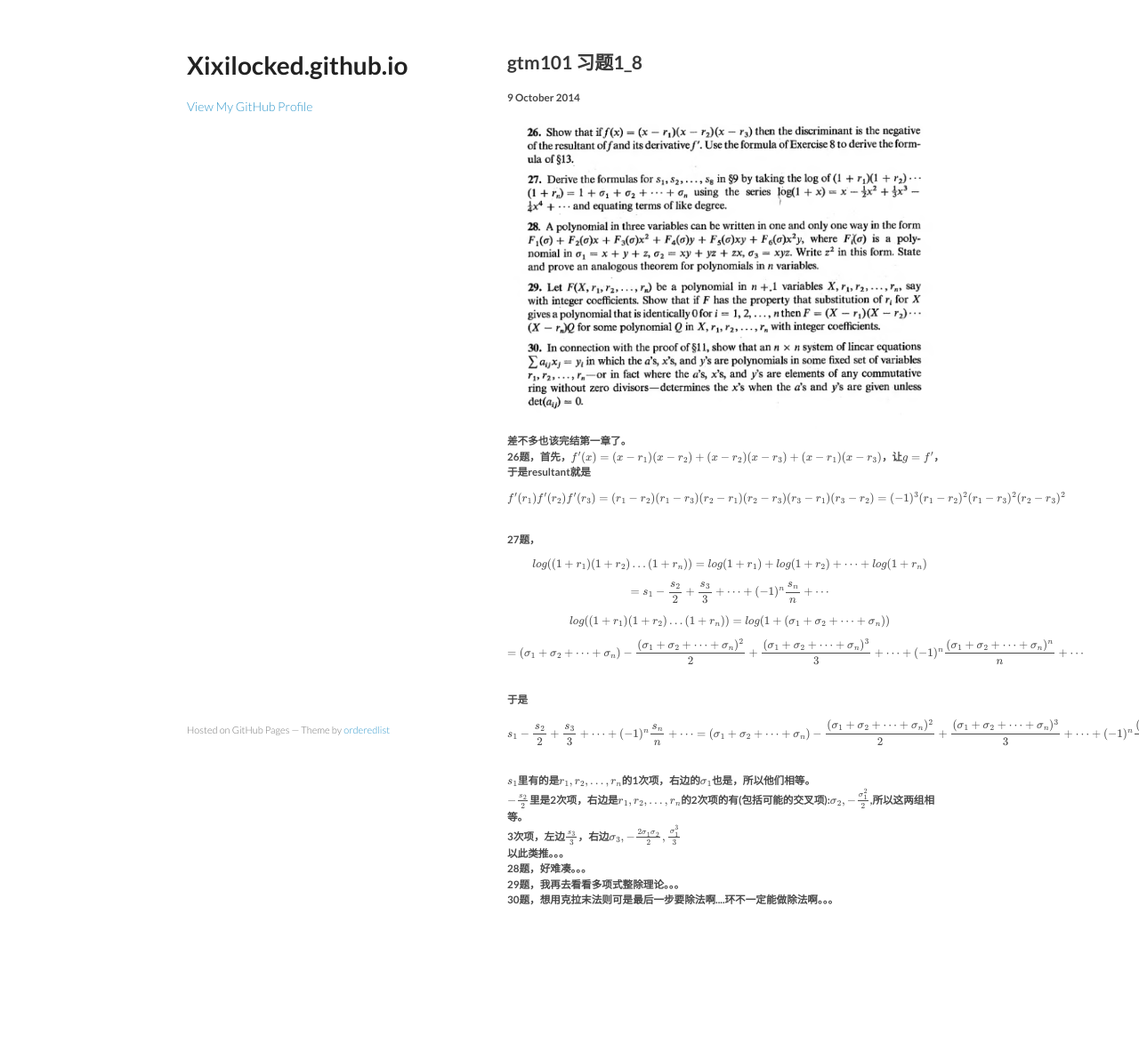
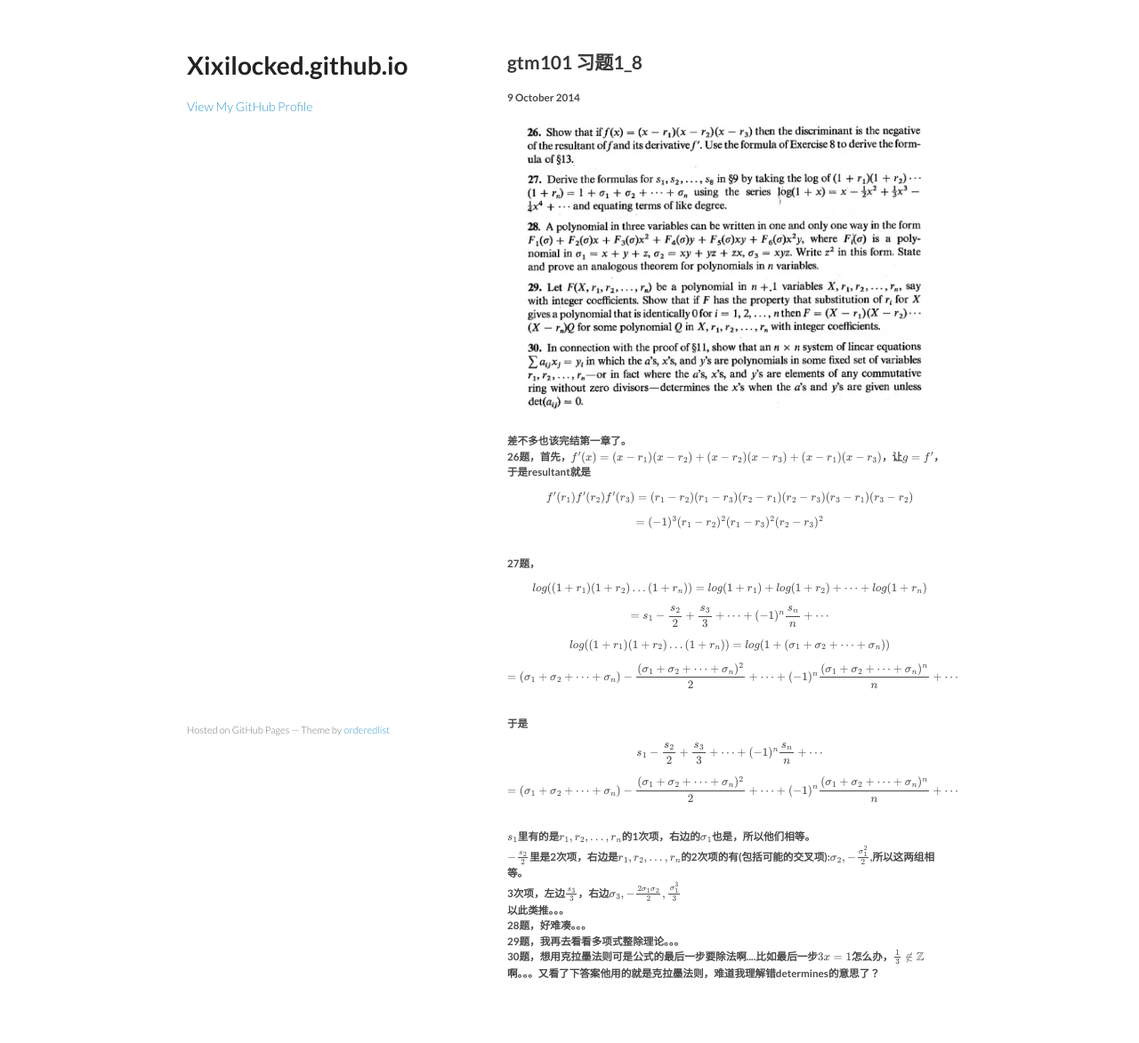
Before and after one commit to XiXiLocked/XiXiLocked.github.io, a Jekyll site: the page built from _posts/2014-10-9-gtm101_13.html, in a window 1280 px wide. Shown: the whole page at 89% size. Built offline with Jekyll 4.4.1, drawn with Linux system fonts in a browser that asks for light colours; formulas are drawn with MathJax 3; before the commit the page ends 1091 px from its top, so only the background shows below that.

Commit message:
read up to 17 Oct 10

```diff
--- a/_posts/2014-10-9-gtm101_13.html
+++ b/_posts/2014-10-9-gtm101_13.html
@@ -8,18 +8,18 @@
 <p>
 <img src="/img/gtm101/ex1_8.png" > <br />
 差不多也该完结第一章了。<br />
-26题，首先，$f'(x)=(x-r_1)(x-r_2)+(x-r_2)(x-r_3)+(x-r_1)(x-r_3)$，让$g=f'$，于是resultant就是$$f'(r_1) f'(r_2) f'(r_3)=(r_1-r_2)(r_1-r_3)(r_2-r_1)(r_2-r_3)(r_3-r_1)(r_3-r_2)=(-1)^3(r_1-r_2)^2 (r_1-r_3)^2 (r_2-r_3)^2$$<br />
+26题，首先，$f'(x)=(x-r_1)(x-r_2)+(x-r_2)(x-r_3)+(x-r_1)(x-r_3)$，让$g=f'$，于是resultant就是$$f'(r_1) f'(r_2) f'(r_3)=(r_1-r_2)(r_1-r_3)(r_2-r_1)(r_2-r_3)(r_3-r_1)(r_3-r_2)$$  $$=(-1)^3(r_1-r_2)^2 (r_1-r_3)^2 (r_2-r_3)^2$$<br />
 
 27题，$$log((1+r_1)(1+r_2) \ldots (1+r_n))=log(1+r_1)+log(1+r_2)+ \cdots +log(1+r_n)$$
 $$=s_1-\frac{s_2}{2}+\frac{s_3}{3}+ \cdots + (-1)^n \frac{s_n}{n}+ \cdots $$
 $$log((1+r_1)(1+r_2) \ldots (1+r_n))=log(1+(\sigma_1+\sigma_2+\cdots+\sigma_n))$$
-$$=(\sigma_1+\sigma_2+\cdots+\sigma_n)-\frac{(\sigma_1+\sigma_2+\cdots+\sigma_n)^2}{2}+\frac{(\sigma_1+\sigma_2+\cdots+\sigma_n)^3}{3}+ \cdots + (-1)^n \frac{(\sigma_1+\sigma_2+\cdots+\sigma_n)^n}{n}+ \cdots $$<br />
-于是$$s_1-\frac{s_2}{2}+\frac{s_3}{3}+ \cdots + (-1)^n \frac{s_n}{n}+ \cdots =(\sigma_1+\sigma_2+\cdots+\sigma_n)-\frac{(\sigma_1+\sigma_2+\cdots+\sigma_n)^2}{2}+\frac{(\sigma_1+\sigma_2+\cdots+\sigma_n)^3}{3}+ \cdots + (-1)^n \frac{(\sigma_1+\sigma_2+\cdots+\sigma_n)^n}{n}+ \cdots $$<br />
+$$=(\sigma_1+\sigma_2+\cdots+\sigma_n)-\frac{(\sigma_1+\sigma_2+\cdots+\sigma_n)^2}{2}+ \cdots + (-1)^n \frac{(\sigma_1+\sigma_2+\cdots+\sigma_n)^n}{n}+ \cdots $$<br />
+于是$$s_1-\frac{s_2}{2}+\frac{s_3}{3}+ \cdots + (-1)^n \frac{s_n}{n}+ \cdots $$  $$=(\sigma_1+\sigma_2+\cdots+\sigma_n)-\frac{(\sigma_1+\sigma_2+\cdots+\sigma_n)^2}{2}+ \cdots + (-1)^n \frac{(\sigma_1+\sigma_2+\cdots+\sigma_n)^n}{n}+ \cdots $$<br />
 $s_1$里有的是$r_1,r_2,\ldots,r_n$的1次项，右边的$\sigma_1$也是，所以他们相等。<br />
 $-\frac{s_2}{2}$里是2次项，右边是$r_1,r_2,\ldots,r_n$的2次项的有(包括可能的交叉项):$\sigma_2,-\frac{\sigma_1^2}{2}$,所以这两组相等。<br />
 3次项，左边$\frac{s_3}{3}$，右边$\sigma_3,-\frac{2 \sigma_1 \sigma_2}{2},\frac{\sigma_1^3}{3}$<br />
 以此类推。。。<br />
 28题，好难凑。。。<br />
 29题，我再去看看多项式整除理论。。。<br />
-30题，想用克拉末法则可是最后一步要除法啊....环不一定能做除法啊。。。<br />
+30题，想用克拉墨法则可是公式的最后一步要除法啊....比如最后一步$3 x =1$怎么办，$\frac{1}{3}\not\in\mathbb{Z}$啊。。。又看了下答案他用的就是克拉墨法则，难道我理解错determines的意思了？<br />
 </p>
```
Also changed, not shown: _posts/2014-10-10-gtm101_14.html (added, +14 -0 lines), img/gtm101/p19.png (added), img/gtm101/p20.png (added), img/gtm101/p21.png (added).
